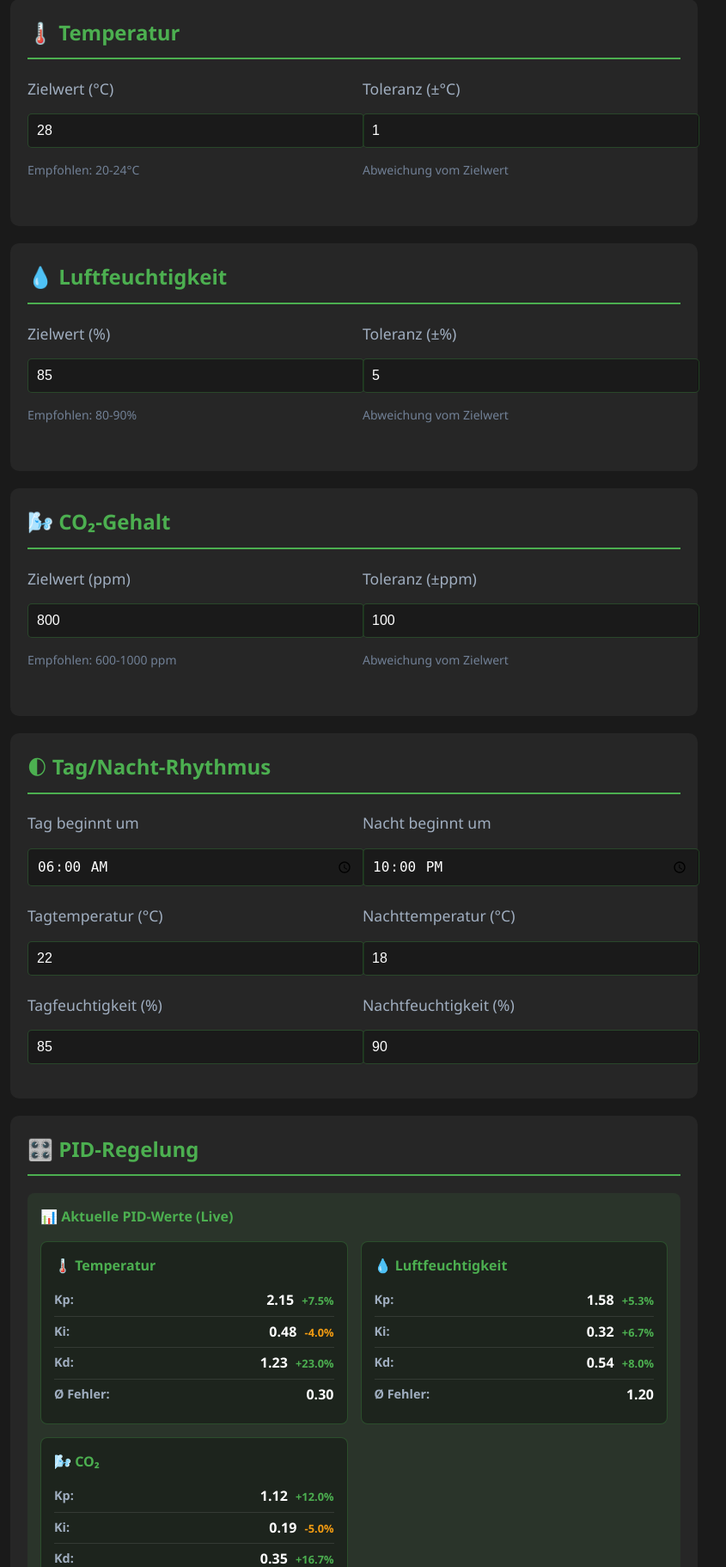
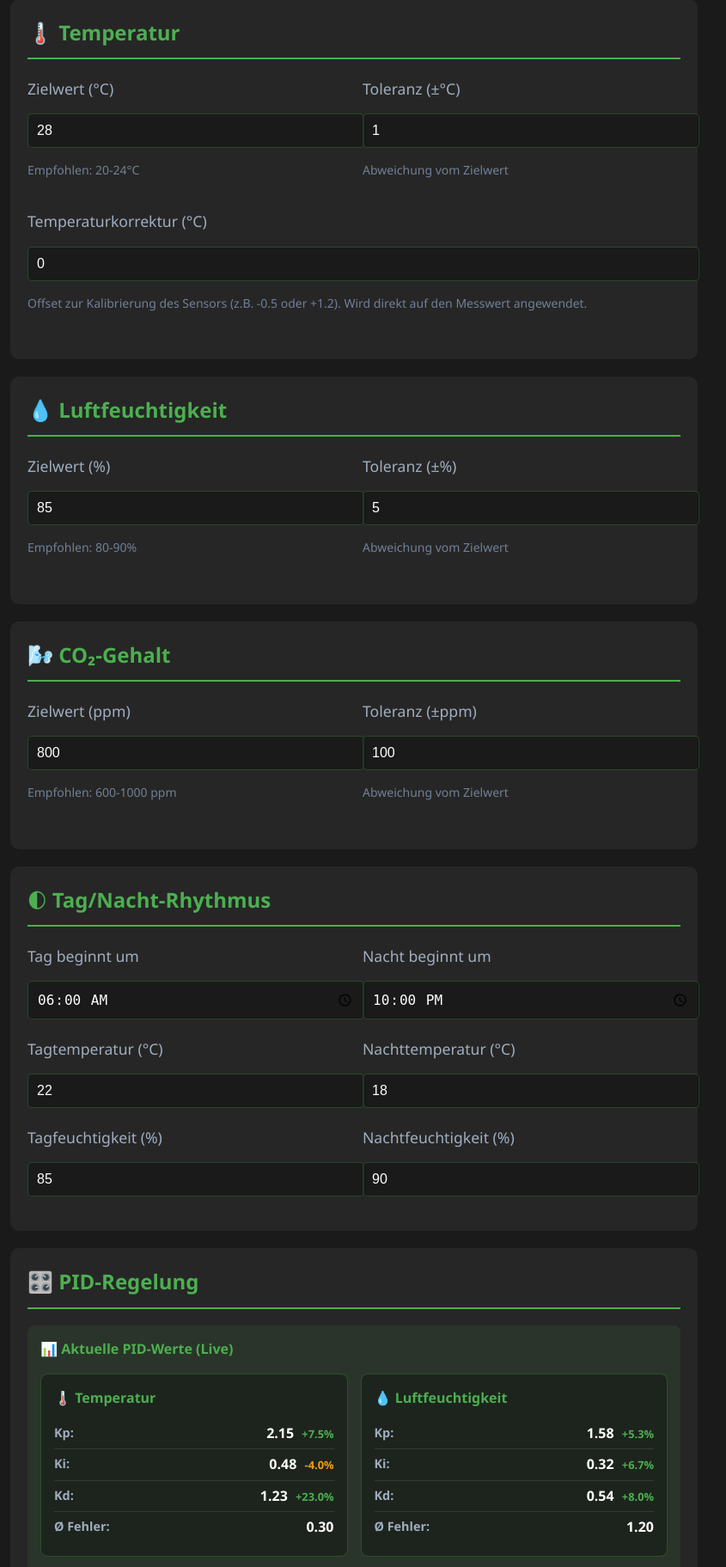
Before and after one commit to one0one2552/MGB, a Flask app: page /settings in a window 1280 px wide. Shown: the part 189-2012 px from the top of the page at 86% size, without its empty margins (228-1073 px from the left). Run offline with Flask 3, Linux system fonts and the light colour scheme.

Commit message:
Add temperature offset calibration feature - allows sensor correction via web interface

```diff
--- a/config/config.yaml
+++ b/config/config.yaml
@@ -9,6 +9,7 @@
     max_value: 35.0
     target_value: 28.0
     tolerance: 1.0
+    offset: 0.0  # Temperaturkorrektur in °C (z.B. -0.5 oder +1.2)
 
   humidity:
     enabled: true
--- a/src/main.py
+++ b/src/main.py
@@ -83,11 +83,13 @@
                 result = scd30.read_all()
 
                 if result:
-                    temperature = result['temperature']
+                    # Temperaturkorrektur anwenden
+                    temp_offset = config['sensors']['temperature'].get('offset', 0.0)
+                    temperature = result['temperature'] + temp_offset
                     humidity = result['humidity']
                     co2 = result['co2']
 
-                    logger.info(f"SCD30: Temp={temperature}°C, Humidity={humidity}%, CO2={co2}ppm")
+                    logger.info(f"SCD30: Temp={temperature}°C (raw={result['temperature']}°C, offset={temp_offset}°C), Humidity={humidity}%, CO2={co2}ppm")
 
                     # Daten loggen
                     data_logger.log_sensor_data('temperature', temperature, '°C')
--- a/src/web/app.py
+++ b/src/web/app.py
@@ -336,6 +336,8 @@
             if 'temperature' in new_settings['sensors']:
                 config['sensors']['temperature']['target_value'] = new_settings['sensors']['temperature']['target_value']
                 config['sensors']['temperature']['tolerance'] = new_settings['sensors']['temperature']['tolerance']
+                if 'offset' in new_settings['sensors']['temperature']:
+                    config['sensors']['temperature']['offset'] = new_settings['sensors']['temperature']['offset']
 
             if 'humidity' in new_settings['sensors']:
                 config['sensors']['humidity']['target_value'] = new_settings['sensors']['humidity']['target_value']
--- a/src/web/templates/settings.html
+++ b/src/web/templates/settings.html
@@ -320,6 +320,11 @@
                             <input type="number" id="temp_tolerance" name="temp_tolerance" step="0.1" min="0.1" max="5" required>
                             <p class="info-text">Abweichung vom Zielwert</p>
                         </div>
+                    </div>
+                    <div class="form-group">
+                        <label for="temp_offset">Temperaturkorrektur (°C)</label>
+                        <input type="number" id="temp_offset" name="temp_offset" step="0.1" min="-5" max="5" required>
+                        <p class="info-text">Offset zur Kalibrierung des Sensors (z.B. -0.5 oder +1.2). Wird direkt auf den Messwert angewendet.</p>
                     </div>
                 </div>
 
@@ -866,6 +871,7 @@
                 // Temperatur
                 document.getElementById('temp_target').value = config.sensors.temperature.target_value;
                 document.getElementById('temp_tolerance').value = config.sensors.temperature.tolerance;
+                document.getElementById('temp_offset').value = config.sensors.temperature.offset || 0.0;
 
                 // Luftfeuchtigkeit
                 document.getElementById('humidity_target').value = config.sensors.humidity.target_value;
@@ -924,7 +930,8 @@
                 sensors: {
                     temperature: {
                         target_value: parseFloat(formData.get('temp_target')),
-                        tolerance: parseFloat(formData.get('temp_tolerance'))
+                        tolerance: parseFloat(formData.get('temp_tolerance')),
+                        offset: parseFloat(formData.get('temp_offset'))
                     },
                     humidity: {
                         target_value: parseFloat(formData.get('humidity_target')),
```
